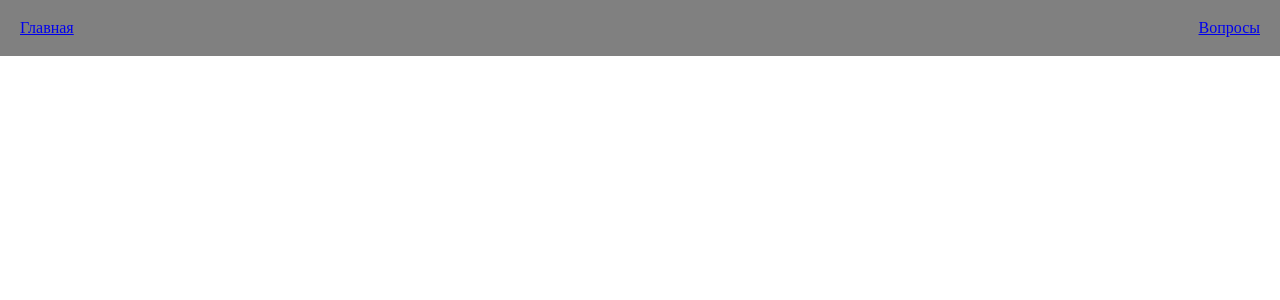
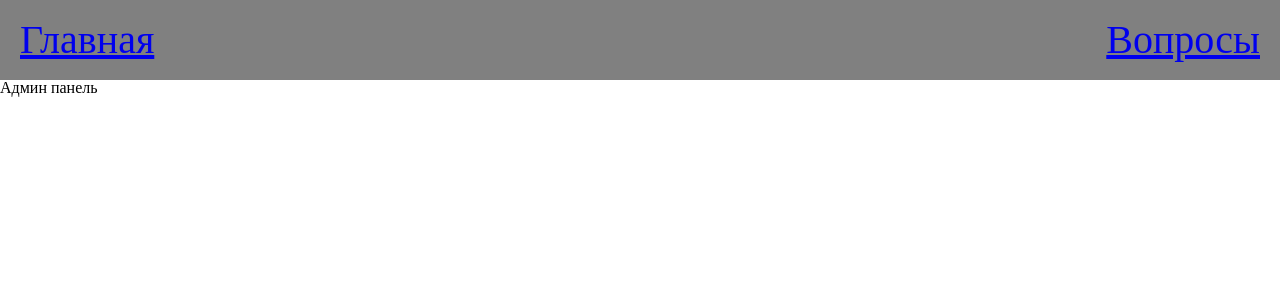
Before and after one commit to PaPguS/m6, a Vue app: page /admin in a window 1280 px wide. Before the commit this address had no page. Shown: the top 300 px of the page. Built offline with nearby package versions, Linux system fonts and the light colour scheme.

Commit message:
first_shop

```diff
--- a/src/components/Card.vue
+++ b/src/components/Card.vue
@@ -5,20 +5,21 @@ defineProps({
 </script>
 
 <template>
-    <a>
+    <router-link :to="{name: 'detail', params: {id: item.id} }">
         <img :src="item.img" alt=""/>
         <p>Название: {{item.name}}</p>
-        <p>Цена: {{item.price}}</p>
+        <!-- <p>Цена: {{item.price}}</p>
         <p>Гигобайты: {{item.Gb}}</p>
         <p>Тип памяти: {{item.DDR}}</p>
         <p>Биты: {{item.Bit}}</p>
-        <p>Гпу: {{item.GPU}}</p>
-    </a>
+        <p>Гпу: {{item.GPU}}</p> -->
+    </router-link>
 </template>
 <style scoped>
     a{
         background: rgb(246, 195, 195);
         width: 100%;
+        text-decoration: none;
     }
     img{
         width: 100%;
--- a/src/components/Header.vue
+++ b/src/components/Header.vue
@@ -10,13 +10,13 @@
 
 <style scoped>
 header{
+    font-size: 40px;
     background: grey;
     display: flex;
     justify-content: space-between;
     padding: 20px;
 }
 .router-link-active {
-    font-size: 40px;
     color: rgb(110, 102, 102);
 }
 </style>
--- a/src/router/index.js
+++ b/src/router/index.js
@@ -13,7 +13,16 @@ const router = createRouter({
       name: 'faq',
       component: () => import('../views/FAQ.vue'),
     },
-
+    {
+      path: '/:id',
+      name: 'detail',
+      component: () => import('../views/Detail.vue'),
+    },
+    {
+      path: '/admin',
+      name: 'admin',
+      component: () => import('../views/Admin.vue')
+    }
    ],
 })
 
--- /dev/null
+++ b/src/views/Admin.vue
@@ -0,0 +1,7 @@
+<script setup></script>
+
+<template>
+    <section>Админ панель</section>
+</template>
+
+<style scoped></style>
--- /dev/null
+++ b/src/views/Detail.vue
@@ -0,0 +1,56 @@
+<script setup>
+import {onMounted, ref } from "vue";
+import {useRoute} from 'vue-router'
+
+let route = useRoute()
+
+let data = ref([])
+let detail = ref()
+async function getData() {
+    let response = await fetch("https://e0d49d85686653a2.mokky.dev/produckt")
+    data.value = await response.json()
+}
+function getDataId() {
+    for (let i of data.value) {
+        console.log(i)
+        if (i.id == route.params.id) {
+            detail.value = i
+        }
+    }
+}
+
+onMounted(async () => {
+    await getData()
+    await getDataId()
+})
+</script>
+
+<template>
+    <section v-if="detail">
+        <img :src="detail.img" alt=""/>
+        <div>
+        <p>Название: {{detail.name}}</p>
+        <p>Цена: {{detail.price}}</p>
+        <p>Гигобайты: {{detail.Gb}}</p>
+        <p>Тип памяти: {{detail.DDR}}</p>
+        <p>Биты: {{detail.Bit}}</p>
+        <p>Гпу: {{detail.GPU}}</p>
+        </div>
+    </section>
+</template>
+
+<style scoped>
+section{
+    font-size: 250%;
+    line-height: 1.5;
+    padding: 70px;
+    display: flex;
+    align-items: center;
+    justify-content: center;
+    gap: 50px;
+}
+img{
+    width:600px
+}
+
+</style>
```
